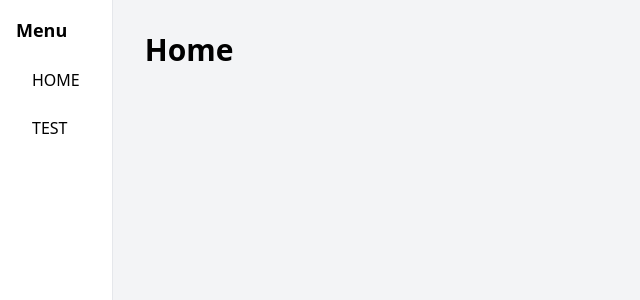
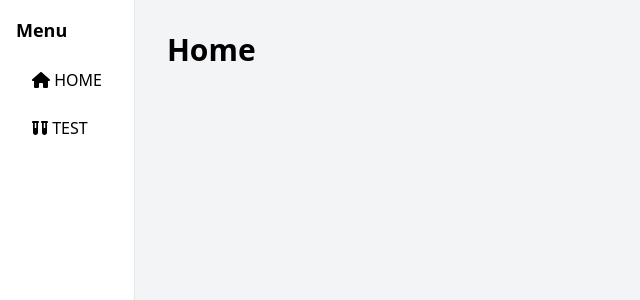
Before and after one commit to totoku103/error-free-web-ts, a Vue app: page / in a window 1280 px wide. Shown: the top 300 px of the page, without its empty margins (0-640 px from the left). Built offline with nearby package versions, Linux system fonts and the light colour scheme.

Commit message:
feat: add font-awesome-icon

```diff
--- a/package.json
+++ b/package.json
@@ -9,6 +9,11 @@
     "preview": "vite preview"
   },
   "dependencies": {
+    "@fortawesome/fontawesome-svg-core": "^6.3.0",
+    "@fortawesome/free-brands-svg-icons": "^6.3.0",
+    "@fortawesome/free-regular-svg-icons": "^6.3.0",
+    "@fortawesome/free-solid-svg-icons": "^6.3.0",
+    "@fortawesome/vue-fontawesome": "^3.0.3",
     "highcharts": "^10.3.3",
     "vue": "^3.2.45",
     "vue-router": "^4.1.6"
--- a/src/layouts/DefaultLayout.vue
+++ b/src/layouts/DefaultLayout.vue
@@ -3,14 +3,14 @@
     <div class="w-30 bg-white border-r border-gray-200 p-4">
       <div class="text-lg font-bold mb-4">Menu</div>
       <ul>
-        <li class="mb-2">
+        <li class="mb-2 flex">
           <router-link to="/" class="block py-2 px-4 hover:bg-gray-200 rounded">
-            HOME
+            <font-awesome-icon icon="fa-solid fa-house" /> HOME
           </router-link>
         </li>
         <li class="mb-2">
           <router-link to="/test" class="block py-2 px-4 hover:bg-gray-200 rounded">
-            TEST
+            <font-awesome-icon icon="fa-solid fa-vials" /> TEST
           </router-link>
         </li>
       </ul>
--- a/src/main.ts
+++ b/src/main.ts
@@ -5,12 +5,22 @@ import Routes from './routes'
 // highcharts
 import * as Highcharts from 'highcharts'
 import Exporting from 'highcharts/modules/exporting'
+Exporting(Highcharts)
 
-Exporting(Highcharts)
+//awesome
+import {library} from "@fortawesome/fontawesome-svg-core";
+import {FontAwesomeIcon} from '@fortawesome/vue-fontawesome'
+import {fas} from '@fortawesome/free-solid-svg-icons'
+import {far} from '@fortawesome/free-regular-svg-icons'
+import {fab} from '@fortawesome/free-brands-svg-icons'
+library.add(fas, far, fab)
+
+
 
 const app = createApp(App)
 app.use(Routes)
 
 app.component('chart', Highcharts)
+    .component('font-awesome-icon', FontAwesomeIcon)
 
 app.mount('#app')
```
Also changed, not shown: 1 other file (tests, documents, lock files or other folders).
